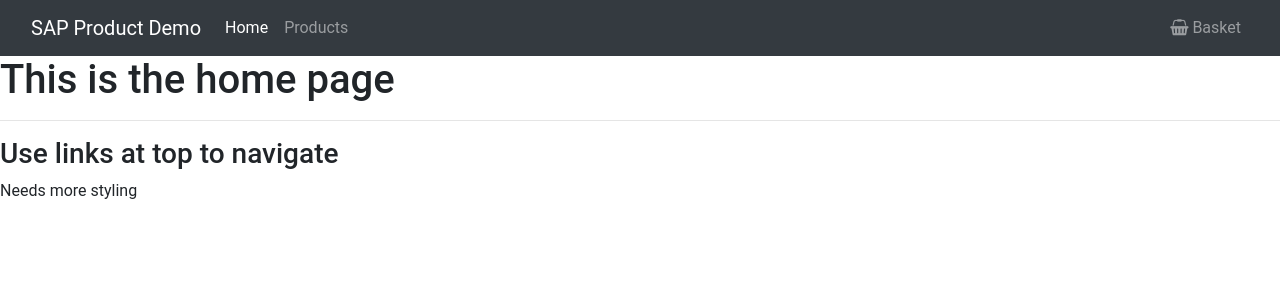
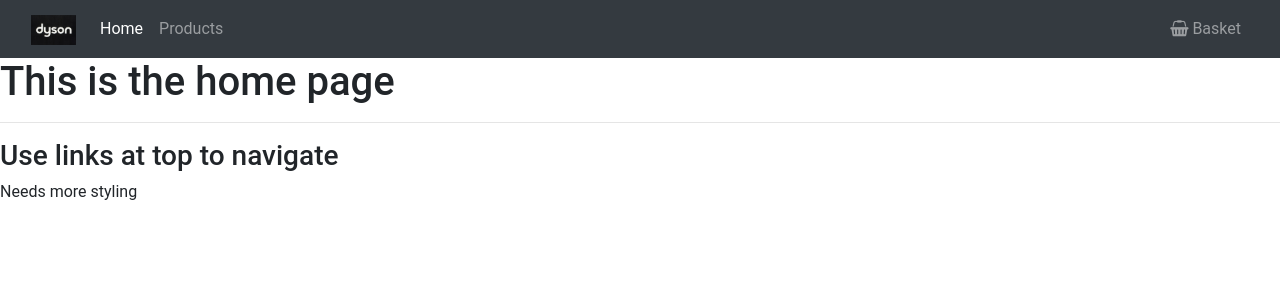
Before and after one commit to SamCashmore/SAP-Shopping-Basket, a Flask app: page / in a window 1280 px wide. Shown: the top 300 px of the page. Run offline with Flask 2, Linux system fonts and the light colour scheme; some libraries are stand-ins or nearby versions.

Commit message:
Changing navbar logo

```diff
--- a/server/app.py
+++ b/server/app.py
@@ -62,18 +62,18 @@ def reserve_products():
     product_id = request.form['formProductId']
     quantity = request.form['formQuantity']
     postcode = request.form['formPostcode']
-    # result = post_reservation(product_id, quantity, postcode)
-    result_test = {
-        'productId': 'DYSON-248F-TORQUE-IR',
-        'quantity': 1,
-        'source': {
-            'sourceId': '123',
-            'sourceType': 'STORE'
-        }
-    }
+    result = post_reservation(product_id, quantity, postcode)
+    # result = {
+    #     'productId': 'DYSON-248F-TORQUE-IR',
+    #     'quantity': 1,
+    #     'source': {
+    #         'sourceId': '123',
+    #         'sourceType': 'STORE'
+    #     }
+    # }
     product_item = next((product for product in product_list if product['id'] == product_id), None)
     if product_item is not None:
-        return render_template('reserve_products.html', product=product_item, reservation_details=result_test)
+        return render_template('reserve_products.html', product=product_item, reservation_details=result)
     else:
         return 'Error reserving product'
 
--- a/server/manifest.yml
+++ b/server/manifest.yml
@@ -1,7 +1,6 @@
 ---
 applications:
 - name: saptest
-  path: .
   memory: 128M
   routes:
     - route: saptest-sc100620.cfapps.eu10.hana.ondemand.com
--- a/server/templates/base.html
+++ b/server/templates/base.html
@@ -23,7 +23,9 @@
             <nav class="navbar navbar-expand-lg navbar-dark bg-dark">
                 <div class="container-fluid">
                     <div class="navbar-header">
-                        <a class="navbar-brand" href="{{ url_for('index') }}">SAP Product Demo</a>
+                        <a class="navbar-brand" href="{{ url_for('index') }}">
+                            <img src="{{ url_for('static', filename='assets/dysonlogo.jpeg') }}" height="30">
+                        </a>
                     </div>
                     <!-- <ul class="nav navbar-nav">
                         <li><a href="#">Home</a></li>
```
Also changed, not shown: server/static/assets/dysonlogo.jpeg (added).
